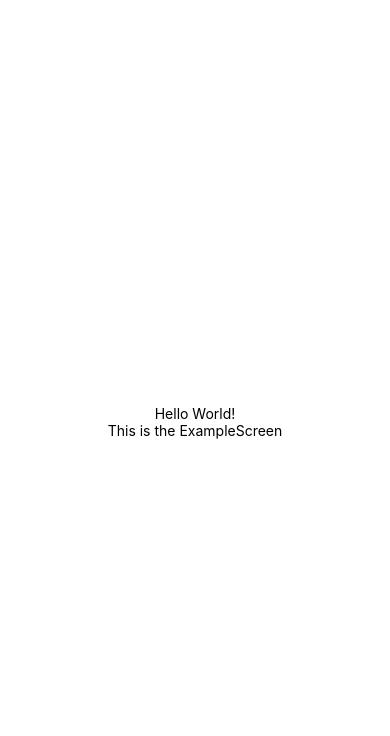
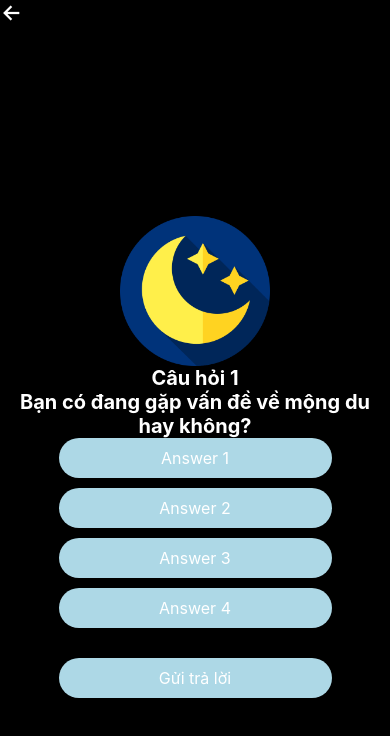
Before and after one commit to duytien2909/QLDAPM_SleepBetter, a React Native app: screen / in a window 390 px wide. Shown: the top 736 px of the page. Built offline with nearby package versions, Linux system fonts and the light colour scheme.

Commit message:
nguyen/UI3

```diff
--- a/App.js
+++ b/App.js
@@ -1,13 +1,11 @@
 import { StyleSheet, Text, View } from 'react-native';
 
 import ExampleScreen from './src/screens/ExampleScreen';
+import UI3Screen from './src/screens/UI3Screen';
 
 export default function App() {
   return (
-    // tạo 1 screen mới trong src/screen
-    // import vào đây
-    // có thể tạo components thì để trong src/components
-    <ExampleScreen/>
-    // đây là màn hình ví dụ nha, tạo branch mới thì xóa tag này đi, chỉ để tag bạn làm vào đây
+
+    <UI3Screen />
   );
 }
--- a/app.json
+++ b/app.json
@@ -15,16 +15,23 @@
       "**/*"
     ],
     "ios": {
-      "supportsTablet": true
+      "supportsTablet": true,
+      "bundleIdentifier": "com.nguyenh8.SleepBetter"
     },
     "android": {
       "adaptiveIcon": {
         "foregroundImage": "./assets/adaptive-icon.png",
         "backgroundColor": "#ffffff"
-      }
+      },
+      "package": "com.nguyenh8.SleepBetter"
     },
     "web": {
       "favicon": "./assets/favicon.png"
+    },
+    "extra": {
+      "eas": {
+        "projectId": "245b64d1-f262-4d5d-90a9-db0e9b80fee9"
+      }
     }
   }
 }
--- /dev/null
+++ b/src/screens/UI3Screen.js
@@ -0,0 +1,152 @@
+import React, { useState } from "react";
+import {
+  View,
+  Text,
+  TouchableOpacity,
+  StyleSheet,
+  Dimensions,
+  Image,
+} from "react-native";
+import { Ionicons } from "@expo/vector-icons";
+
+const UI3Screen = () => {
+  const [selectedAnswer, setSelectedAnswer] = useState(null);
+
+  const handleAnswerButton = (answerId) => {
+    setSelectedAnswer(answerId);
+  };
+
+  const handleSendButton = () => {
+    console.log(selectedAnswer);
+  };
+
+  const handleBackButton = () => {
+    console.log("Back");
+  };
+
+  const data = [
+    { id: 1, title: "Answer 1" },
+    { id: 2, title: "Answer 2" },
+    { id: 3, title: "Answer 3" },
+    { id: 4, title: "Answer 4" },
+  ];
+
+  return (
+    <View style={styles.page}>
+          <TouchableOpacity
+            onPress={handleBackButton}
+            style={styles.backButton}
+          >
+            <Ionicons name="arrow-back" size={24} color="white" />
+          </TouchableOpacity>
+      <View style={styles.container}>
+        <View style={styles.appBar}>
+          <Text style={styles.title}>App Title</Text>
+        </View>
+        <View style={styles.question_container}>
+          <Image
+            style={styles.icon}
+            source={require("../../assets/night-mode.png")}
+          />
+          <Text style={styles.question}>Câu hỏi 1</Text>
+        </View>
+        <View>
+          <Text style={styles.question}>
+            Bạn có đang gặp vấn đề về mộng du hay không?
+          </Text>
+        </View>
+        {data.map((item) => (
+          <TouchableOpacity
+            key={item.id}
+            style={[
+              styles.button,
+              selectedAnswer === item.id && styles.selectedButton,
+            ]}
+            onPress={() => handleAnswerButton(item.id)}
+          >
+            <Text style={styles.buttonText}>{item.title}</Text>
+          </TouchableOpacity>
+        ))}
+        <TouchableOpacity style={styles.sendButton} onPress={handleSendButton}>
+          <Text style={styles.sendButtonText}>Gửi trả lời</Text>
+        </TouchableOpacity>
+      </View>
+    </View>
+  );
+};
+
+const styles = StyleSheet.create({
+  page: {
+    flex: 1,
+    backgroundColor: 'black'
+  },
+  container: {
+    backgroundColor: "black",
+    width: "100%",
+    height: "100%",
+    justifyContent: 'center',
+    alignItems: 'center',
+  },
+  appBar: {
+    flexDirection: "row",
+    alignItems: "center",
+    color: 'white'
+  },
+  backButton: {
+    marginRight: 10,
+    color: 'white',
+  },
+  question: {
+    color: "white",
+    fontWeight: "bold",
+    fontSize: 20,
+    textAlign: "center",
+  },
+  question_container: {
+    width: Dimensions.get("window").width * 0.8,
+    alignItems: "center",
+    justifyContent: "center",
+  },
+  answer_container: {
+    flex: 1,
+    alignItems: "center",
+    justifyContent: "center",
+  },
+  button: {
+    width: "70%",
+    height: 40,
+    borderRadius: 20,
+    backgroundColor: "lightblue",
+    marginBottom: 10,
+    alignItems: "center",
+    justifyContent: "center",
+  },
+  selectedButton: {
+    backgroundColor: "green",
+  },
+  buttonText: {
+    color: "white",
+    fontSize: 16,
+    textAlign: "center",
+  },
+  sendButton: {
+    width: "70%",
+    height: 40,
+    borderRadius: 20,
+    backgroundColor: "lightblue",
+    marginTop: 20,
+    alignItems: "center",
+    justifyContent: "center",
+  },
+  sendButtonText: {
+    color: "white",
+    fontSize: 16,
+    textAlign: "center",
+  },
+  icon: {
+    width: 150,
+    height: 150,
+  },
+});
+
+export default UI3Screen;
```
Also changed, not shown: package.json (+5 -3 lines), assets/night-mode.png (added), 1 other file (tests, documents, lock files or other folders).
